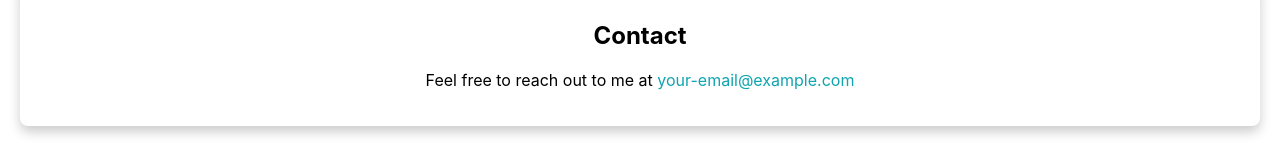
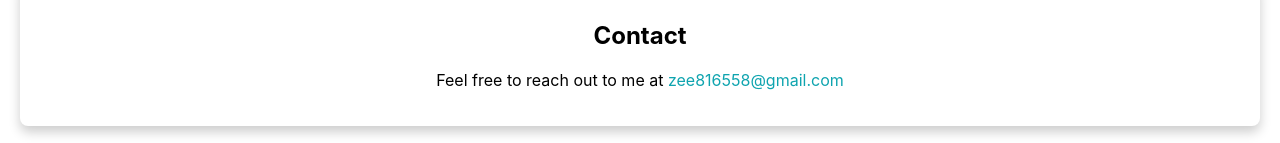
Before and after one commit to zeeshanahmed1997/myPortfolio, a React (Create React App) app: page / in a window 1280 px wide. Shown: the part 1503-1646 px from the top of the page. Built offline with nearby package versions, Linux system fonts and the light colour scheme.

Commit message:
add portfolio features to my site

```diff
--- a/src/App.js
+++ b/src/App.js
@@ -132,7 +132,7 @@
           <h2>Contact</h2>
           <p>
             Feel free to reach out to me at{' '}
-            <a href="mailto:your-email@example.com">your-email@example.com</a>
+            <a href="mailto:zee816558@gmail.com">zee816558@gmail.com</a>
           </p>
         </section>
       </header>
```
